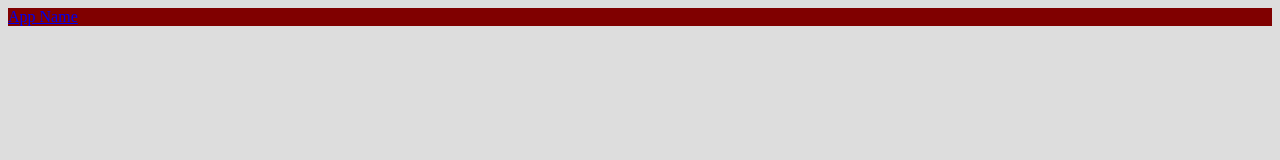
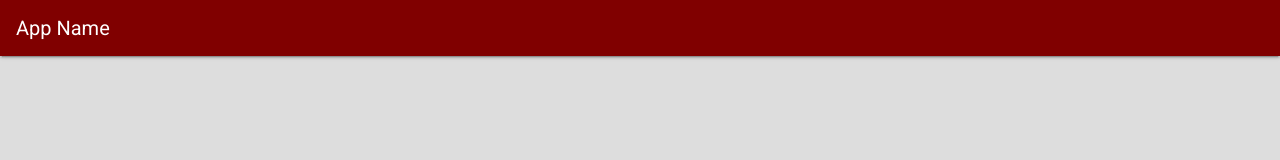
Before and after one commit to obscrivn/template-master, a plain HTML site: page public/index.html in a window 1280 px wide. Drawn offline with Linux system fonts and the light colour scheme; some packages are replaced by stand-ins of ours.

Commit message:
Bootstrap file

```diff
--- a/public/index.html
+++ b/public/index.html
@@ -6,7 +6,7 @@
   <meta name="viewport" content="width=device-width, initial-scale=1, shrink-to-fit=no">
   <link rel="stylesheet" href="https://fonts.googleapis.com/css?family=Roboto:300,400,500,700|Material+Icons">
 
-  <link rel="stylesheet" href="https://cdnjs.cloudflare.com/ajax/libs/bootstrap-material-design/4.0.2/bootstrap-material-design.min.css">
+  <link rel="stylesheet" href="styles/bootstrap-material-design.min.css">
   <link rel="stylesheet" href="styles/main.css">
   <title>App Name</title>
 </head>
```
